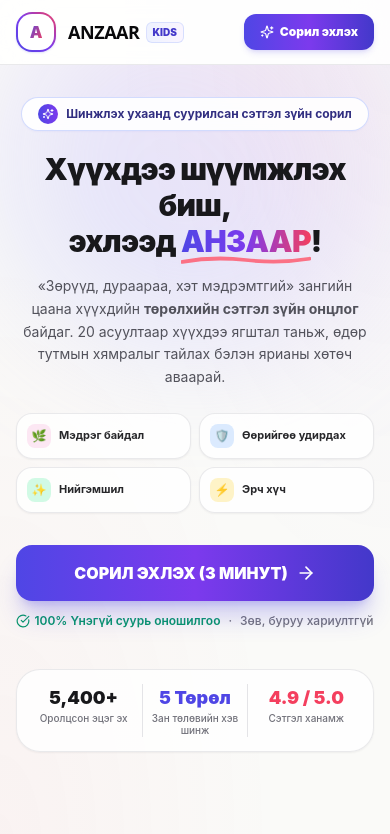
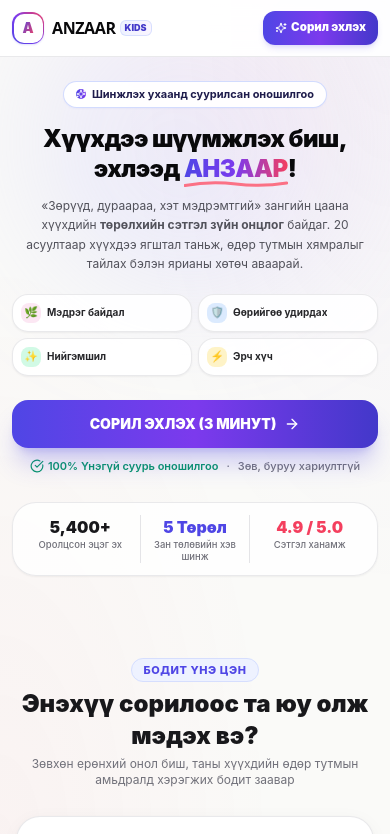
Before and after one commit to ErdeneOchir08/anzaar-kids-app, a Next.js app: page / in a window 390 px wide. Shown: the top 834 px of the page. Built offline with nearby package versions, Linux system fonts and the light colour scheme.

Commit message:
Fix mobile screen fitting, viewport scaling, and header compactness

```diff
--- a/src/app/globals.css
+++ b/src/app/globals.css
@@ -5,6 +5,17 @@
 :root {
   --background: #fafaf8;
   --foreground: #18181b;
+}
+
+*, *::before, *::after {
+  box-sizing: border-box;
+}
+
+html, body {
+  max-width: 100%;
+  overflow-x: hidden;
+  position: relative;
+  -webkit-text-size-adjust: 100%;
 }
 
 body {
--- a/src/app/layout.tsx
+++ b/src/app/layout.tsx
@@ -1,8 +1,15 @@
-import type { Metadata } from 'next';
+import type { Metadata, Viewport } from 'next';
 import './globals.css';
 import { QuizProvider } from '../context/QuizContext';
 import { Header } from '../components/layout/Header';
 import { Footer } from '../components/layout/Footer';
+
+export const viewport: Viewport = {
+  width: 'device-width',
+  initialScale: 1,
+  maximumScale: 1,
+  themeColor: '#8b5cf6',
+};
 
 export const metadata: Metadata = {
   title: 'ANZAAR (Анзаар) — Хүүхдийн сэтгэл зүй, зан төлөвийн ухаалаг сорил',
@@ -20,11 +27,11 @@
   children: React.ReactNode;
 }) {
   return (
-    <html lang="mn">
-      <body className="min-h-screen flex flex-col selection:bg-anzaar-200 selection:text-anzaar-900 text-zinc-900">
+    <html lang="mn" className="overflow-x-hidden">
+      <body className="min-h-screen w-full max-w-full overflow-x-hidden flex flex-col selection:bg-anzaar-200 selection:text-anzaar-900 text-zinc-900 bg-[#fafaf8]">
         <QuizProvider>
           <Header />
-          <main className="flex-1 w-full">{children}</main>
+          <main className="flex-1 w-full max-w-full overflow-x-hidden">{children}</main>
           <Footer />
         </QuizProvider>
       </body>
--- a/src/components/landing/HeroSection.tsx
+++ b/src/components/landing/HeroSection.tsx
@@ -2,69 +2,69 @@
 
 import React from 'react';
 import Link from 'next/link';
-import { ArrowRight, Sparkles, ShieldCheck, Heart, Zap, Eye, CheckCircle } from 'lucide-react';
+import { ArrowRight, Sparkles, CheckCircle } from 'lucide-react';
 
 export const HeroSection: React.FC = () => {
   return (
-    <section className="relative overflow-hidden pt-8 pb-12 sm:pt-16 sm:pb-18 px-4">
-      {/* Dynamic Aesthetic Gradient Orbs */}
-      <div className="pointer-events-none absolute -top-24 left-1/2 -translate-x-1/2 h-96 w-96 rounded-full bg-gradient-to-tr from-indigo-300/30 via-anzaar-300/30 to-coral-300/20 blur-3xl" />
+    <section className="relative overflow-hidden pt-6 pb-10 sm:pt-14 sm:pb-16 px-3 sm:px-4 w-full max-w-full">
+      {/* Background Soft Ambient Gradient Glow (Constrained inside section) */}
+      <div className="pointer-events-none absolute -top-20 left-1/2 -translate-x-1/2 h-80 w-80 max-w-full rounded-full bg-gradient-to-tr from-indigo-300/25 via-anzaar-300/20 to-rose-300/15 blur-3xl" />
 
-      <div className="relative mx-auto max-w-xl text-center">
+      <div className="relative mx-auto max-w-xl text-center w-full min-w-0">
         {/* Top Tag Pill */}
-        <div className="mb-5 inline-flex items-center gap-2 rounded-full border border-indigo-200/80 bg-white/90 px-4 py-1.5 text-xs font-bold text-indigo-900 shadow-sm shadow-indigo-500/5 backdrop-blur-md">
-          <span className="flex h-5 w-5 items-center justify-center rounded-full bg-gradient-to-r from-indigo-600 to-anzaar-600 text-white">
-            <Sparkles className="h-3 w-3" />
+        <div className="mb-4 inline-flex items-center gap-1.5 sm:gap-2 rounded-full border border-indigo-200/80 bg-white/95 px-3 sm:px-4 py-1 sm:py-1.5 text-[11px] sm:text-xs font-bold text-indigo-950 shadow-sm shadow-indigo-500/5 backdrop-blur-md max-w-full">
+          <span className="flex h-4.5 w-4.5 sm:h-5 sm:w-5 items-center justify-center rounded-full bg-gradient-to-r from-indigo-600 to-anzaar-600 text-white flex-shrink-0">
+            <Sparkles className="h-2.5 w-2.5 sm:h-3 sm:w-3" />
           </span>
-          <span>Шинжлэх ухаанд суурилсан сэтгэл зүйн сорил</span>
+          <span className="truncate">Шинжлэх ухаанд суурилсан оношилгоо</span>
         </div>
 
         {/* Main Brand Title */}
-        <h1 className="text-3xl font-black tracking-tight text-zinc-900 sm:text-[42px] sm:leading-[1.18]">
+        <h1 className="text-2xl sm:text-3xl md:text-4xl font-black tracking-tight text-zinc-950 leading-tight">
           Хүүхдээ шүүмжлэх биш, <br />
           эхлээд <span className="relative inline-block text-transparent bg-clip-text bg-gradient-to-r from-indigo-600 via-anzaar-600 to-rose-500 font-black">
             АНЗААР
-            <svg className="absolute -bottom-1.5 left-0 w-full h-2.5 text-rose-400" viewBox="0 0 100 8" preserveAspectRatio="none" aria-hidden="true">
+            <svg className="absolute -bottom-1 left-0 w-full h-2 text-rose-400" viewBox="0 0 100 8" preserveAspectRatio="none" aria-hidden="true">
               <path d="M1 5.5 Q 25 1 50 4 T 99 3" stroke="currentColor" strokeWidth="3" fill="none" strokeLinecap="round" />
             </svg>
           </span>!
         </h1>
 
         {/* Subtitle */}
-        <p className="mt-4 text-sm sm:text-base leading-relaxed text-zinc-600 max-w-lg mx-auto">
+        <p className="mt-3 text-xs sm:text-sm md:text-base leading-relaxed text-zinc-600 max-w-lg mx-auto">
           «Зөрүүд, дураараа, хэт мэдрэмтгий» зангийн цаана хүүхдийн <strong>төрөлхийн сэтгэл зүйн онцлог</strong> байдаг. 20 асуултаар хүүхдээ ягштал таньж, өдөр тутмын хямралыг тайлах бэлэн ярианы хөтөч аваарай.
         </p>
 
         {/* 4 Pillars Mini Floating Grid */}
-        <div className="mt-6 grid grid-cols-2 sm:grid-cols-4 gap-2 text-left">
-          <div className="bg-white/80 p-2.5 rounded-2xl border border-zinc-200/80 shadow-sm flex items-center gap-2">
-            <span className="w-6 h-6 rounded-lg bg-pink-100 text-pink-600 flex items-center justify-center text-xs">🌿</span>
-            <span className="text-[11px] font-bold text-zinc-800 leading-tight">Мэдрэг байдал</span>
+        <div className="mt-5 grid grid-cols-2 sm:grid-cols-4 gap-1.5 sm:gap-2 text-left">
+          <div className="bg-white/90 p-2 sm:p-2.5 rounded-2xl border border-zinc-200/80 shadow-sm flex items-center gap-1.5 sm:gap-2 min-w-0">
+            <span className="w-5 h-5 sm:w-6 sm:h-6 rounded-lg bg-pink-100 text-pink-600 flex items-center justify-center text-[11px] sm:text-xs flex-shrink-0">🌿</span>
+            <span className="text-[10px] sm:text-[11px] font-bold text-zinc-800 leading-tight truncate">Мэдрэг байдал</span>
           </div>
-          <div className="bg-white/80 p-2.5 rounded-2xl border border-zinc-200/80 shadow-sm flex items-center gap-2">
-            <span className="w-6 h-6 rounded-lg bg-blue-100 text-blue-600 flex items-center justify-center text-xs">🛡️</span>
-            <span className="text-[11px] font-bold text-zinc-800 leading-tight">Өөрийгөө удирдах</span>
+          <div className="bg-white/90 p-2 sm:p-2.5 rounded-2xl border border-zinc-200/80 shadow-sm flex items-center gap-1.5 sm:gap-2 min-w-0">
+            <span className="w-5 h-5 sm:w-6 sm:h-6 rounded-lg bg-blue-100 text-blue-600 flex items-center justify-center text-[11px] sm:text-xs flex-shrink-0">🛡️</span>
+            <span className="text-[10px] sm:text-[11px] font-bold text-zinc-800 leading-tight truncate">Өөрийгөө удирдах</span>
           </div>
-          <div className="bg-white/80 p-2.5 rounded-2xl border border-zinc-200/80 shadow-sm flex items-center gap-2">
-            <span className="w-6 h-6 rounded-lg bg-emerald-100 text-emerald-600 flex items-center justify-center text-xs">✨</span>
-            <span className="text-[11px] font-bold text-zinc-800 leading-tight">Нийгэмшил</span>
+          <div className="bg-white/90 p-2 sm:p-2.5 rounded-2xl border border-zinc-200/80 shadow-sm flex items-center gap-1.5 sm:gap-2 min-w-0">
+            <span className="w-5 h-5 sm:w-6 sm:h-6 rounded-lg bg-emerald-100 text-emerald-600 flex items-center justify-center text-[11px] sm:text-xs flex-shrink-0">✨</span>
+            <span className="text-[10px] sm:text-[11px] font-bold text-zinc-800 leading-tight truncate">Нийгэмшил</span>
           </div>
-          <div className="bg-white/80 p-2.5 rounded-2xl border border-zinc-200/80 shadow-sm flex items-center gap-2">
-            <span className="w-6 h-6 rounded-lg bg-amber-100 text-amber-600 flex items-center justify-center text-xs">⚡</span>
-            <span className="text-[11px] font-bold text-zinc-800 leading-tight">Эрч хүч</span>
+          <div className="bg-white/90 p-2 sm:p-2.5 rounded-2xl border border-zinc-200/80 shadow-sm flex items-center gap-1.5 sm:gap-2 min-w-0">
+            <span className="w-5 h-5 sm:w-6 sm:h-6 rounded-lg bg-amber-100 text-amber-600 flex items-center justify-center text-[11px] sm:text-xs flex-shrink-0">⚡</span>
+            <span className="text-[10px] sm:text-[11px] font-bold text-zinc-800 leading-tight truncate">Эрч хүч</span>
           </div>
         </div>
 
         {/* Primary CTA */}
-        <div className="mt-8 flex flex-col items-center gap-3">
+        <div className="mt-6 sm:mt-8 flex flex-col items-center gap-2.5">
           <Link
             href="/quiz"
-            className="group relative inline-flex w-full items-center justify-center gap-2 rounded-2xl bg-gradient-to-r from-indigo-600 via-anzaar-600 to-indigo-700 px-8 py-4 text-base font-black text-white shadow-xl shadow-indigo-600/25 transition-all duration-200 hover:shadow-indigo-600/40 hover:scale-[1.01] active:scale-[0.98]"
+            className="group relative inline-flex w-full items-center justify-center gap-2 rounded-2xl bg-gradient-to-r from-indigo-600 via-anzaar-600 to-indigo-700 px-6 sm:px-8 py-3.5 sm:py-4 text-sm sm:text-base font-black text-white shadow-xl shadow-indigo-600/25 transition-all duration-200 hover:shadow-indigo-600/40 hover:scale-[1.01] active:scale-[0.98]"
           >
             <span>СОРИЛ ЭХЛЭХ (3 МИНУТ)</span>
-            <ArrowRight className="h-5 w-5 transition-transform group-hover:translate-x-1" />
+            <ArrowRight className="h-4 w-4 sm:h-5 sm:w-5 transition-transform group-hover:translate-x-1" />
           </Link>
-          <div className="flex items-center gap-2 text-xs text-zinc-500 font-medium">
+          <div className="flex items-center gap-2 text-[11px] sm:text-xs text-zinc-500 font-medium">
             <span className="flex items-center gap-1 text-emerald-600 font-semibold">
               <CheckCircle className="w-3.5 h-3.5" /> 100% Үнэгүй суурь оношилгоо
             </span>
@@ -74,18 +74,18 @@
         </div>
 
         {/* Trust Badges */}
-        <div className="mt-10 rounded-3xl bg-white/80 border border-zinc-200/80 p-3.5 sm:p-4 shadow-sm grid grid-cols-3 gap-1.5 sm:gap-2 text-center">
-          <div>
-            <p className="text-lg sm:text-xl font-black text-zinc-900">5,400+</p>
-            <p className="text-[10px] sm:text-[11px] text-zinc-500 font-medium leading-tight">Оролцсон эцэг эх</p>
+        <div className="mt-7 sm:mt-9 rounded-3xl bg-white/80 border border-zinc-200/80 p-3 sm:p-4 shadow-sm grid grid-cols-3 gap-1 sm:gap-2 text-center">
+          <div className="min-w-0">
+            <p className="text-base sm:text-xl font-black text-zinc-900">5,400+</p>
+            <p className="text-[9.5px] sm:text-[11px] text-zinc-500 font-medium leading-tight">Оролцсон эцэг эх</p>
           </div>
-          <div className="border-x border-zinc-200">
-            <p className="text-lg sm:text-xl font-black text-indigo-600">5 Төрөл</p>
-            <p className="text-[10px] sm:text-[11px] text-zinc-500 font-medium leading-tight">Зан төлөвийн хэв шинж</p>
+          <div className="border-x border-zinc-200 min-w-0">
+            <p className="text-base sm:text-xl font-black text-indigo-600">5 Төрөл</p>
+            <p className="text-[9.5px] sm:text-[11px] text-zinc-500 font-medium leading-tight">Зан төлөвийн хэв шинж</p>
           </div>
-          <div>
-            <p className="text-lg sm:text-xl font-black text-rose-500">4.9 / 5.0</p>
-            <p className="text-[10px] sm:text-[11px] text-zinc-500 font-medium leading-tight">Сэтгэл ханамж</p>
+          <div className="min-w-0">
+            <p className="text-base sm:text-xl font-black text-rose-500">4.9 / 5.0</p>
+            <p className="text-[9.5px] sm:text-[11px] text-zinc-500 font-medium leading-tight">Сэтгэл ханамж</p>
           </div>
         </div>
       </div>
--- a/src/components/layout/Header.tsx
+++ b/src/components/layout/Header.tsx
@@ -9,27 +9,27 @@
   const { savedAssessments, startNewQuiz } = useQuiz();
 
   return (
-    <header className="sticky top-0 z-50 w-full bg-white/85 backdrop-blur-xl border-b border-zinc-200/80 transition-all">
-      <div className="max-w-5xl mx-auto px-4 sm:px-6 h-16 flex items-center justify-between">
+    <header className="sticky top-0 z-50 w-full bg-white/90 backdrop-blur-xl border-b border-zinc-200/80 transition-all">
+      <div className="max-w-5xl mx-auto px-3 sm:px-6 h-14 sm:h-16 flex items-center justify-between gap-2">
         {/* Brand Logo */}
-        <Link href="/" className="flex items-center gap-3 group">
-          <div className="w-10 h-10 rounded-2xl bg-gradient-to-tr from-indigo-600 via-anzaar-600 to-rose-500 p-[2px] shadow-sm shadow-indigo-500/20 group-hover:scale-105 transition-all">
-            <div className="w-full h-full bg-white rounded-[14px] flex items-center justify-center">
-              <span className="text-base font-black bg-gradient-to-br from-indigo-600 to-rose-500 bg-clip-text text-transparent">
+        <Link href="/" className="flex items-center gap-2 sm:gap-3 group flex-shrink-0">
+          <div className="w-8 h-8 sm:w-10 sm:h-10 rounded-xl sm:rounded-2xl bg-gradient-to-tr from-indigo-600 via-anzaar-600 to-rose-500 p-[1.5px] sm:p-[2px] shadow-sm shadow-indigo-500/20 group-hover:scale-105 transition-all">
+            <div className="w-full h-full bg-white rounded-[10px] sm:rounded-[14px] flex items-center justify-center">
+              <span className="text-sm sm:text-base font-black bg-gradient-to-br from-indigo-600 to-rose-500 bg-clip-text text-transparent">
                 A
               </span>
             </div>
           </div>
           <div className="flex flex-col">
-            <div className="flex items-center gap-1.5">
-              <span className="text-lg font-black tracking-tight text-zinc-950 font-sans">
+            <div className="flex items-center gap-1">
+              <span className="text-base sm:text-lg font-black tracking-tight text-zinc-950 font-sans">
                 ANZAAR
               </span>
-              <span className="text-[10px] font-black uppercase px-1.5 py-0.5 bg-gradient-to-r from-indigo-50 to-purple-50 text-indigo-700 rounded-md border border-indigo-200/60">
+              <span className="text-[9px] sm:text-[10px] font-black uppercase px-1 sm:px-1.5 py-0.2 sm:py-0.5 bg-gradient-to-r from-indigo-50 to-purple-50 text-indigo-700 rounded-md border border-indigo-200/60">
                 KIDS
               </span>
             </div>
-            <span className="text-[10.5px] text-zinc-400 font-medium hidden sm:block -mt-0.5">
+            <span className="text-[10px] text-zinc-400 font-medium hidden md:block -mt-0.5">
               Хүүхдийн зан төлөв, сэтгэл зүйн оношилгоо
             </span>
           </div>
@@ -61,13 +61,13 @@
         </nav>
 
         {/* Action CTAs */}
-        <div className="flex items-center gap-2.5">
+        <div className="flex items-center gap-1.5 sm:gap-2.5 flex-shrink-0">
           {savedAssessments.length > 0 && (
             <Link
               href="/result"
-              className="text-xs font-bold text-zinc-700 hover:text-indigo-600 bg-zinc-100 hover:bg-zinc-200/80 px-3 sm:px-3.5 py-2 rounded-xl transition-all"
+              className="text-[11px] sm:text-xs font-bold text-zinc-700 hover:text-indigo-600 bg-zinc-100 hover:bg-zinc-200/80 px-2.5 sm:px-3.5 py-1.5 sm:py-2 rounded-xl transition-all flex-shrink-0"
             >
-              <span className="hidden sm:inline">Миний үр дүн </span>
+              <span className="hidden sm:inline">Үр дүн </span>
               <span>({savedAssessments.length})</span>
             </Link>
           )}
@@ -75,10 +75,10 @@
           <Link
             href="/quiz?new=true"
             onClick={startNewQuiz}
-            className="inline-flex items-center gap-1.5 text-xs font-black text-white bg-gradient-to-r from-indigo-600 via-anzaar-600 to-indigo-700 hover:shadow-indigo-600/25 px-4 sm:px-5 py-2.5 rounded-xl shadow-md shadow-indigo-600/15 transition-all active:scale-95"
+            className="inline-flex items-center gap-1 sm:gap-1.5 text-[11.5px] sm:text-xs font-black text-white bg-gradient-to-r from-indigo-600 via-anzaar-600 to-indigo-700 hover:shadow-indigo-600/25 px-3 sm:px-4 py-2 sm:py-2.5 rounded-xl shadow-md shadow-indigo-600/15 transition-all active:scale-95 flex-shrink-0"
           >
-            <Sparkles className="w-3.5 h-3.5" />
-            <span>{savedAssessments.length > 0 ? 'Шинэ сорил' : 'Сорил эхлэх'}</span>
+            <Sparkles className="w-3 h-3 sm:w-3.5 sm:h-3.5" />
+            <span>{savedAssessments.length > 0 ? '+ Сорил' : 'Сорил эхлэх'}</span>
             <ArrowRight className="w-3.5 h-3.5 hidden sm:inline" />
           </Link>
         </div>
```
